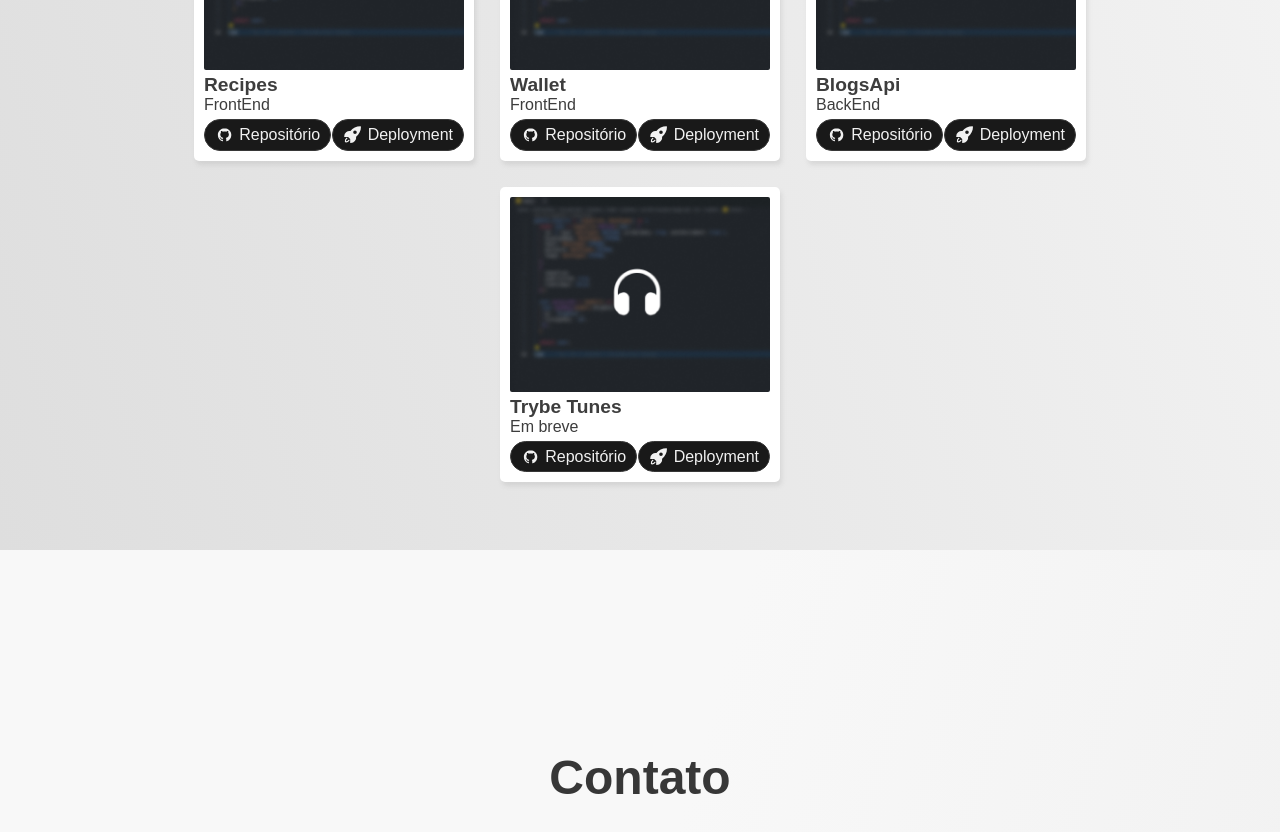
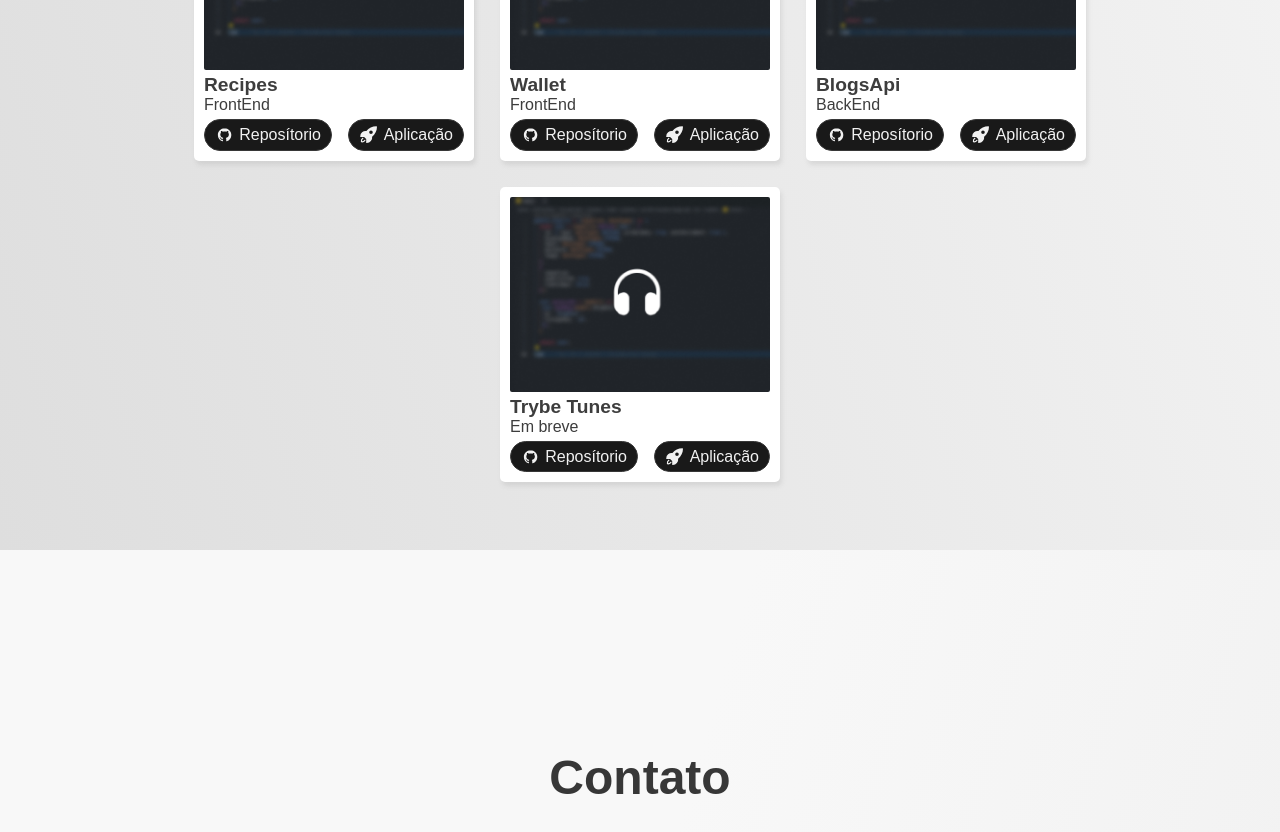
Before and after one commit to victormatia/portifolio, a React (Vite) app: page / in a window 1280 px wide. Shown: the part 2191-3023 px from the top of the page. Built offline with nearby package versions, Linux system fonts and the light colour scheme; a web font is replaced by a local one.

Commit message:
refactor: Update Card button content

```diff
--- a/src/components/Card.jsx
+++ b/src/components/Card.jsx
@@ -1,8 +1,10 @@
+import { useTranslation } from 'react-i18next'
 import styles from '../css/modules/Card.module.css'
 import { DiGithubBadge } from 'react-icons/di'
 import { HiRocketLaunch } from 'react-icons/hi2'
 
 function Card({ projectInfos: { name, tag, thumb, repo, link } }) {
+  const { t } = useTranslation();
   return (
     <li className={ styles['card'] }>
       <img className={ styles['card__image'] } src={ thumb } alt="miniatura do projeto" />
@@ -11,11 +13,11 @@ function Card({ projectInfos: { name, tag, thumb, repo, link } }) {
       <section className={ styles['card__links'] }>
         <a href={ repo } target="_blank">
           <DiGithubBadge className={ styles['card__icon'] }  />
-          <p>Repositório</p>
+          <p>{ t('projectRepButton') }</p>
         </a>
         <a href={ link } target="_blank">
           <HiRocketLaunch className={ styles['card__icon'] } />
-          <p>Deployment</p>
+          <p>{ t('projectDeployButton') }</p>
         </a>
       </section>
     </li>
```
